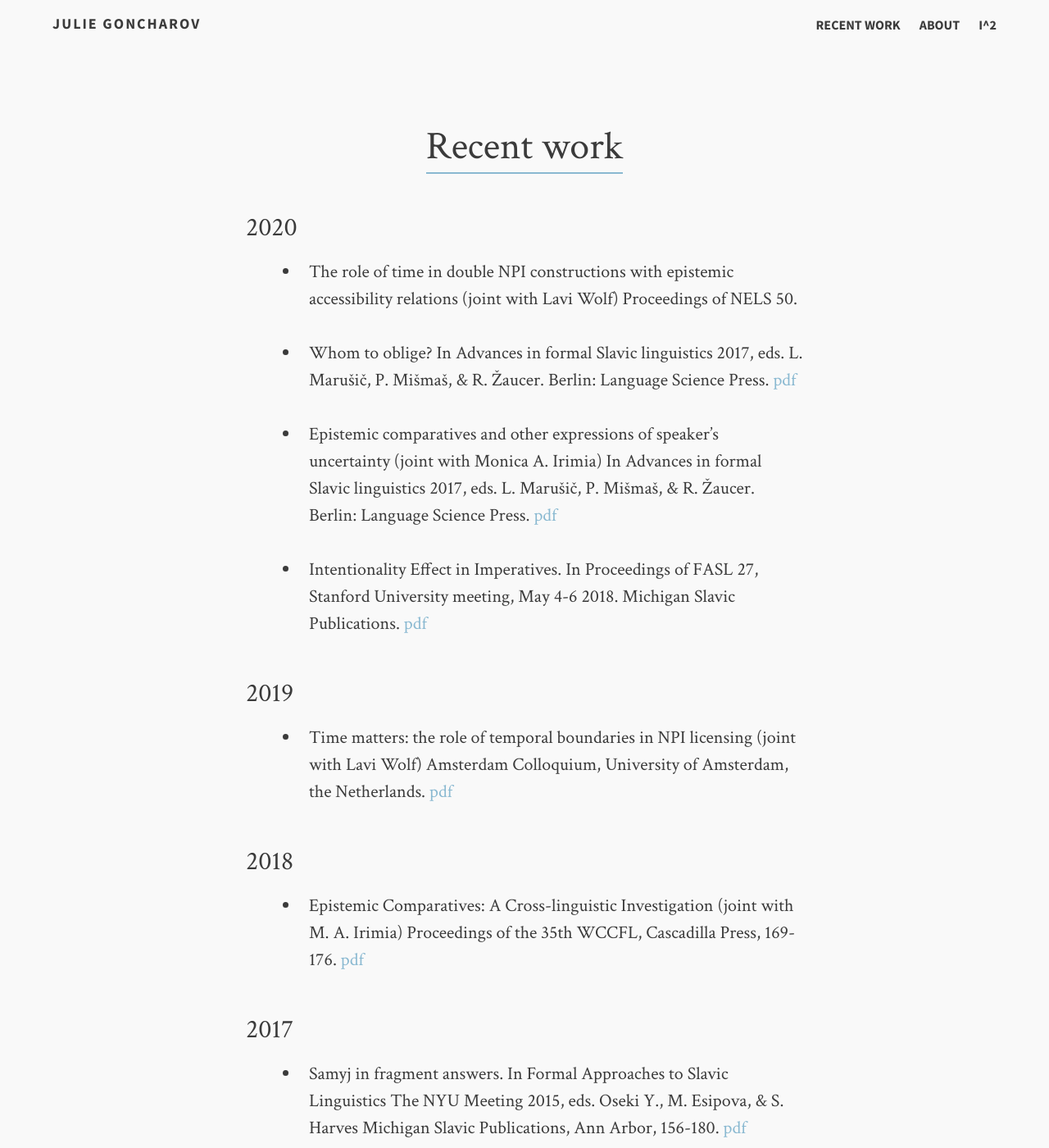
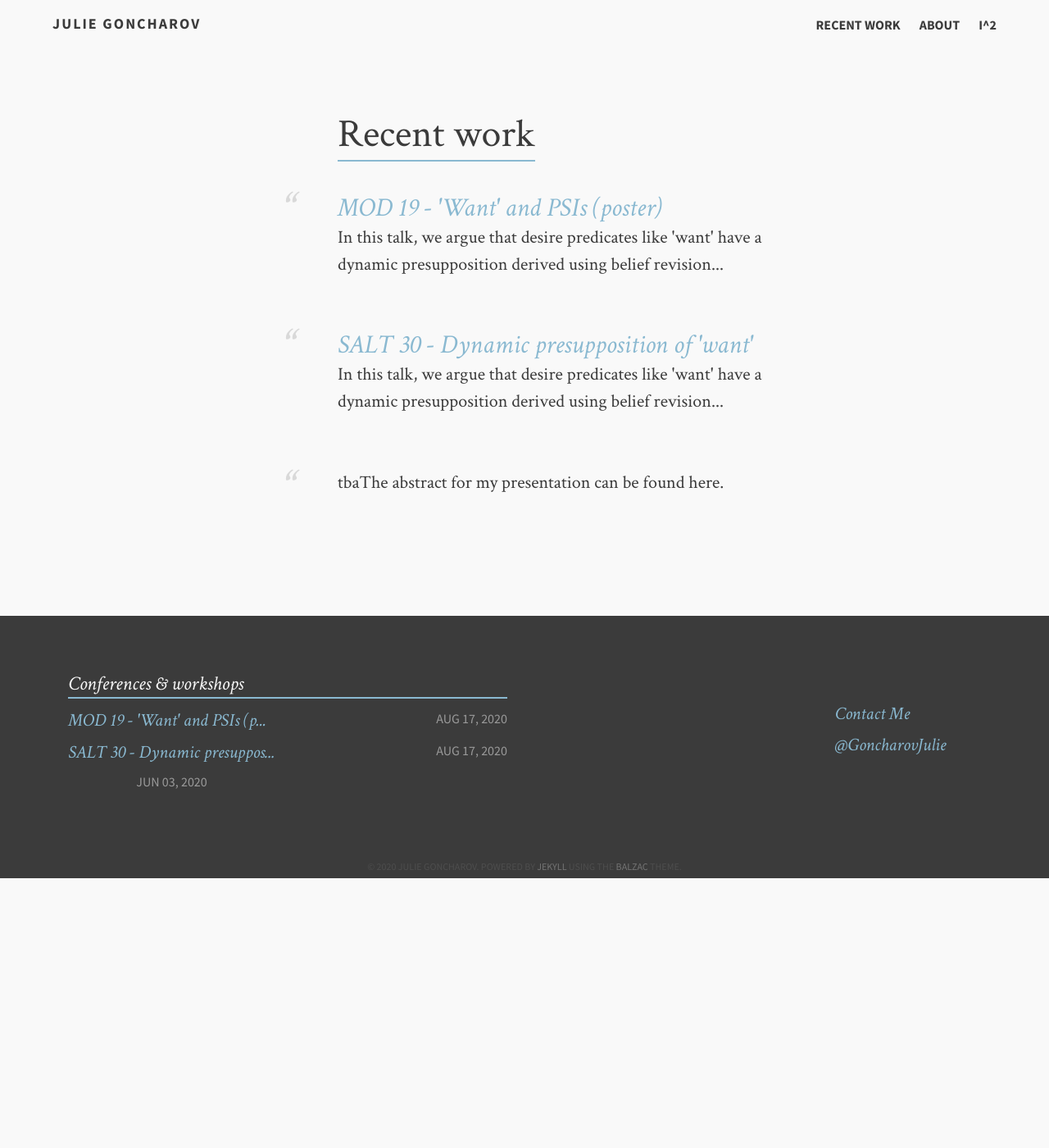
Before and after one commit to julie-goncharov/julie-goncharov.github.io, a Jekyll site: the page built from index.md, in a window 1280 px wide and 1400 px high. Shown: the whole window at 82% size. Built offline with Jekyll 4.4.1, drawn with Linux system fonts in a browser that asks for light colours; comment, search, counter and statistics services are not loaded; some of the changed lines change nothing that is shown; some of the changed text lies outside the part shown.

Commit message:
try update

```diff
--- a/index.md
+++ b/index.md
@@ -1,5 +1,5 @@
 ---
-layout: recent-work
+layout: post-index
 title: "Recent work"
 tags: [conference, workshop, slides, poster, handouts, paper, article]
 image:
```
